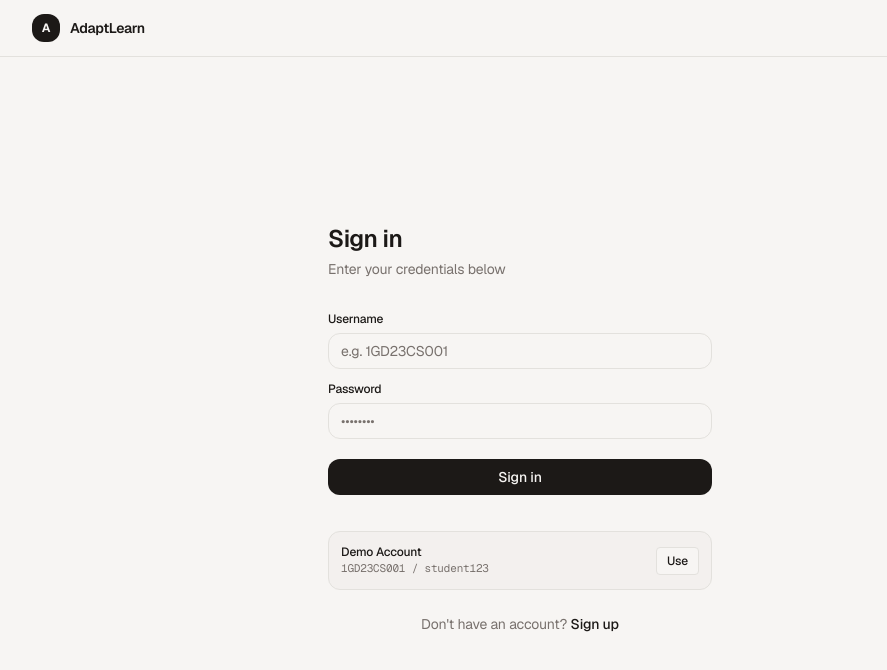
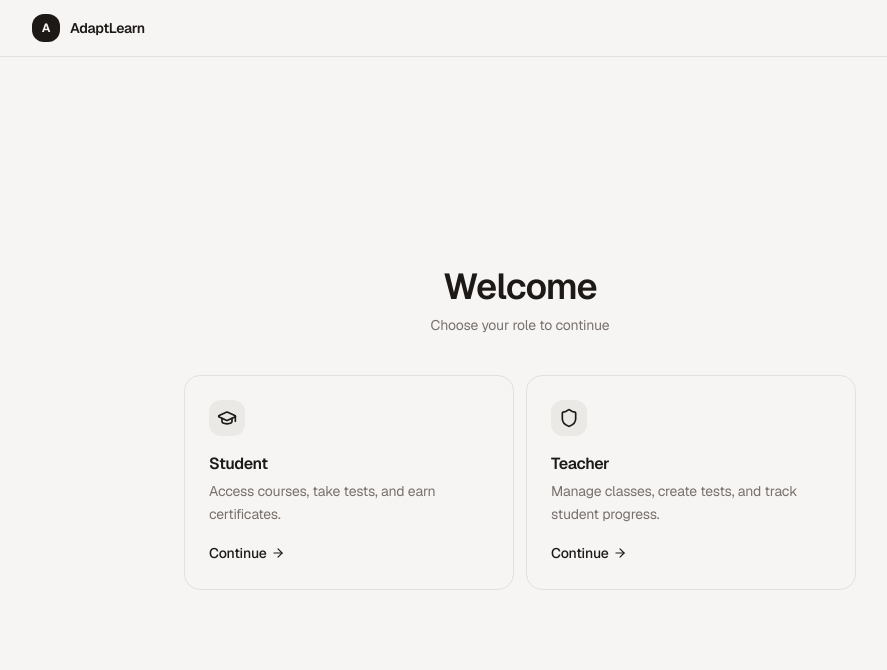
Before and after one commit to Rajeshkumar80/ADAPTIVE-LEARNING-PLATFORM, a Next.js app in the folder frontend/: page /login in a window 1280 px wide. Shown: the top 670 px of the page, without its empty margins (120-1007 px from the left). Built offline with nearby package versions, Linux system fonts and the light colour scheme; no server answers.

Commit message:
fix: Get started goes to login with role selection, removed register flow

```diff
--- a/frontend/src/app/login/page.tsx
+++ b/frontend/src/app/login/page.tsx
@@ -3,8 +3,12 @@
 import { useState } from 'react';
 import { useAuth } from '@/contexts/AuthContext';
 import Link from 'next/link';
+import { ArrowLeft, GraduationCap, Shield, ArrowRight } from 'lucide-react';
+
+type Role = 'student' | 'admin' | null;
 
 export default function LoginPage() {
+  const [role, setRole] = useState<Role>(null);
   const [username, setUsername] = useState('');
   const [password, setPassword] = useState('');
   const [error, setError] = useState('');
@@ -16,7 +20,7 @@ export default function LoginPage() {
     setError('');
     setLoading(true);
     try {
-      await login(username, password, 'student');
+      await login(username, password, role!);
     } catch (err: any) {
       setError(err.message || 'Login failed');
     } finally {
@@ -25,26 +29,112 @@ export default function LoginPage() {
   };
 
   const fillDemo = () => {
-    setUsername('1GD23CS001');
-    setPassword('student123');
+    if (role === 'student') {
+      setUsername('1GD23CS001');
+      setPassword('student123');
+    } else {
+      setUsername('admin@gcem.edu');
+      setPassword('admin123');
+    }
   };
+
+  // Role Selection
+  if (!role) {
+    return (
+      <div className="min-h-screen bg-background flex flex-col">
+        <header className="border-b border-border">
+          <div className="max-w-5xl mx-auto px-6 h-14 flex items-center">
+            <Link href="/" className="flex items-center gap-2.5">
+              <div className="w-7 h-7 bg-foreground rounded-md flex items-center justify-center">
+                <span className="text-background text-xs font-bold">A</span>
+              </div>
+              <span className="font-semibold text-sm tracking-tight">AdaptLearn</span>
+            </Link>
+          </div>
+        </header>
+
+        <main className="flex-1 flex items-center justify-center px-6 py-12">
+          <div className="w-full max-w-2xl animate-fade-in">
+            <div className="text-center mb-10">
+              <h1 className="text-3xl md:text-4xl font-semibold tracking-tight mb-2">
+                Welcome
+              </h1>
+              <p className="text-sm text-muted-foreground">
+                Choose your role to continue
+              </p>
+            </div>
+
+            <div className="grid md:grid-cols-2 gap-3">
+              <button
+                onClick={() => setRole('student')}
+                className="group p-6 border border-border rounded-lg text-left hover:border-foreground transition-all hover:shadow-sm"
+              >
+                <div className="w-9 h-9 bg-muted rounded-md flex items-center justify-center mb-4 group-hover:bg-foreground transition-colors">
+                  <GraduationCap className="w-5 h-5 group-hover:text-background transition-colors" />
+                </div>
+                <h3 className="text-base font-semibold tracking-tight mb-1">Student</h3>
+                <p className="text-sm text-muted-foreground mb-4 leading-relaxed">
+                  Access courses, take tests, and earn certificates.
+                </p>
+                <span className="inline-flex items-center gap-1 text-sm font-medium">
+                  Continue
+                  <ArrowRight className="w-3.5 h-3.5 transition-transform group-hover:translate-x-0.5" />
+                </span>
+              </button>
+
+              <button
+                onClick={() => setRole('admin')}
+                className="group p-6 border border-border rounded-lg text-left hover:border-foreground transition-all hover:shadow-sm"
+              >
+                <div className="w-9 h-9 bg-muted rounded-md flex items-center justify-center mb-4 group-hover:bg-foreground transition-colors">
+                  <Shield className="w-5 h-5 group-hover:text-background transition-colors" />
+                </div>
+                <h3 className="text-base font-semibold tracking-tight mb-1">Teacher</h3>
+                <p className="text-sm text-muted-foreground mb-4 leading-relaxed">
+                  Manage classes, create tests, and track student progress.
+                </p>
+                <span className="inline-flex items-center gap-1 text-sm font-medium">
+                  Continue
+                  <ArrowRight className="w-3.5 h-3.5 transition-transform group-hover:translate-x-0.5" />
+                </span>
+              </button>
+            </div>
+          </div>
+        </main>
+      </div>
+    );
+  }
+
+  // Login Form
+  const isStudent = role === 'student';
 
   return (
     <div className="min-h-screen bg-background flex flex-col">
       <header className="border-b border-border">
-        <div className="max-w-5xl mx-auto px-6 h-14 flex items-center">
+        <div className="max-w-5xl mx-auto px-6 h-14 flex items-center justify-between">
           <Link href="/" className="flex items-center gap-2.5">
             <div className="w-7 h-7 bg-foreground rounded-md flex items-center justify-center">
               <span className="text-background text-xs font-bold">A</span>
             </div>
             <span className="font-semibold text-sm tracking-tight">AdaptLearn</span>
           </Link>
+          <button
+            onClick={() => setRole(null)}
+            className="flex items-center gap-1 text-xs text-muted-foreground hover:text-foreground transition-colors"
+          >
+            <ArrowLeft className="w-3 h-3" />
+            Change role
+          </button>
         </div>
       </header>
 
       <main className="flex-1 flex items-center justify-center px-6 py-12">
-        <div className="w-full max-w-sm animate-fade-in">
+        <div className="w-full max-w-sm animate-slide-up">
           <div className="mb-8">
+            <div className="inline-flex items-center gap-1.5 px-2 py-0.5 mb-4 bg-muted rounded text-[11px] text-muted-foreground">
+              {isStudent ? <GraduationCap className="w-3 h-3" /> : <Shield className="w-3 h-3" />}
+              {isStudent ? 'Student' : 'Teacher'}
+            </div>
             <h1 className="text-2xl font-semibold tracking-tight mb-1">Sign in</h1>
             <p className="text-sm text-muted-foreground">Enter your credentials below</p>
           </div>
@@ -62,7 +152,7 @@ export default function LoginPage() {
                 type="text"
                 value={username}
                 onChange={(e) => setUsername(e.target.value)}
-                placeholder="e.g. 1GD23CS001"
+                placeholder={isStudent ? '1GD23CS001' : 'admin@gcem.edu'}
                 className="w-full h-9 px-3 bg-background border border-border rounded-md text-sm placeholder:text-muted-foreground focus:outline-none focus:border-foreground transition-colors"
                 required
               />
@@ -92,7 +182,9 @@ export default function LoginPage() {
               <div className="flex items-center justify-between">
                 <div>
                   <p className="text-xs font-medium">Demo Account</p>
-                  <p className="text-[11px] text-muted-foreground font-mono">1GD23CS001 / student123</p>
+                  <p className="text-[11px] text-muted-foreground font-mono">
+                    {isStudent ? '1GD23CS001 / student123' : 'admin@gcem.edu / admin123'}
+                  </p>
                 </div>
                 <button
                   type="button"
@@ -104,13 +196,6 @@ export default function LoginPage() {
               </div>
             </div>
           </form>
-
-          <p className="text-sm text-center text-muted-foreground mt-6">
-            Don&apos;t have an account?{' '}
-            <Link href="/register" className="text-foreground font-medium hover:underline">
-              Sign up
-            </Link>
-          </p>
         </div>
       </main>
     </div>
--- a/frontend/src/app/page.tsx
+++ b/frontend/src/app/page.tsx
@@ -61,7 +61,7 @@ export default function Home() {
         </p>
         <div className="flex flex-col sm:flex-row gap-2 justify-center">
           <Link
-            href="/register"
+            href="/login"
             className="h-10 px-5 inline-flex items-center justify-center gap-1.5 text-sm font-medium bg-foreground text-background hover:bg-foreground/90 rounded-md transition-colors"
           >
             Start learning
@@ -128,7 +128,7 @@ export default function Home() {
         <p className="text-sm text-muted-foreground mb-8">Join thousands of students learning smarter every day.</p>
         <div className="flex flex-col sm:flex-row gap-2 justify-center">
           <Link
-            href="/register"
+            href="/login"
             className="h-10 px-5 inline-flex items-center justify-center gap-1.5 text-sm font-medium bg-foreground text-background hover:bg-foreground/90 rounded-md transition-colors"
           >
             Create free account
```
